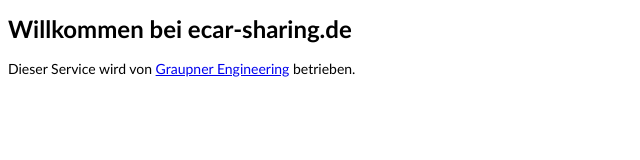
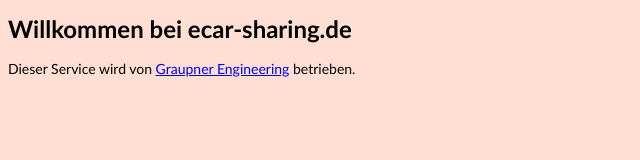
Before and after one commit to mgraupner/ecar-sharing, a plain HTML site: page index.html in a window 1280 px wide. Shown: the whole page, without its empty margins (0-640 px from the left). Drawn offline with Linux system fonts and the light colour scheme.

Commit message:
Added background color

```diff
--- a/index.html
+++ b/index.html
@@ -7,6 +7,7 @@
   <title>eCar-Sharing</title>
   <!--link rel="stylesheet" href="styles.css"-->
   <style>
+  body { background-color: #FFDFD3; }
   h1 { font-family: Futura, "Trebuchet MS", Arial, sans-serif; font-size: 24px; font-style: normal; font-variant: normal; font-weight: 700; line-height: 26.4px; }
   p { font-family: Futura, "Trebuchet MS", Arial, sans-serif; font-size: 14px; font-style: normal; font-variant: normal; font-weight: 400; line-height: 20px; }
   </style>
```
